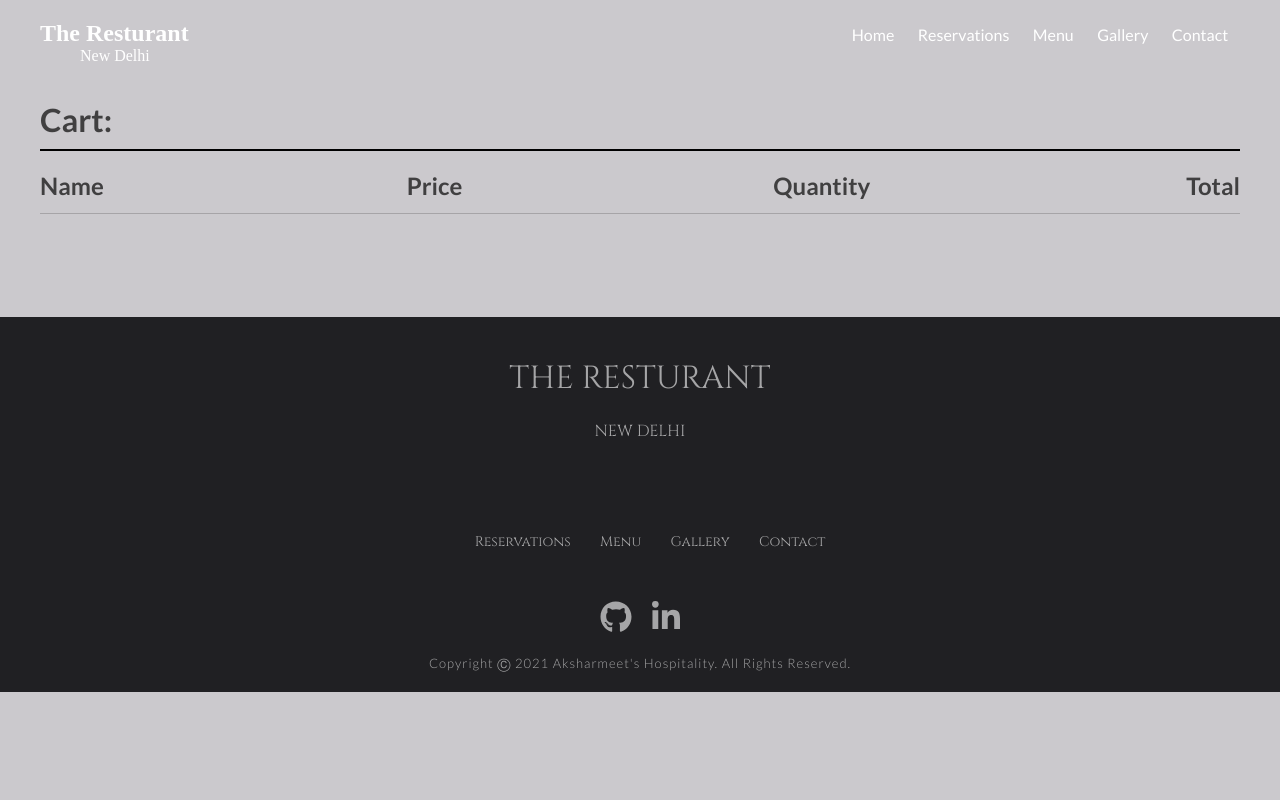
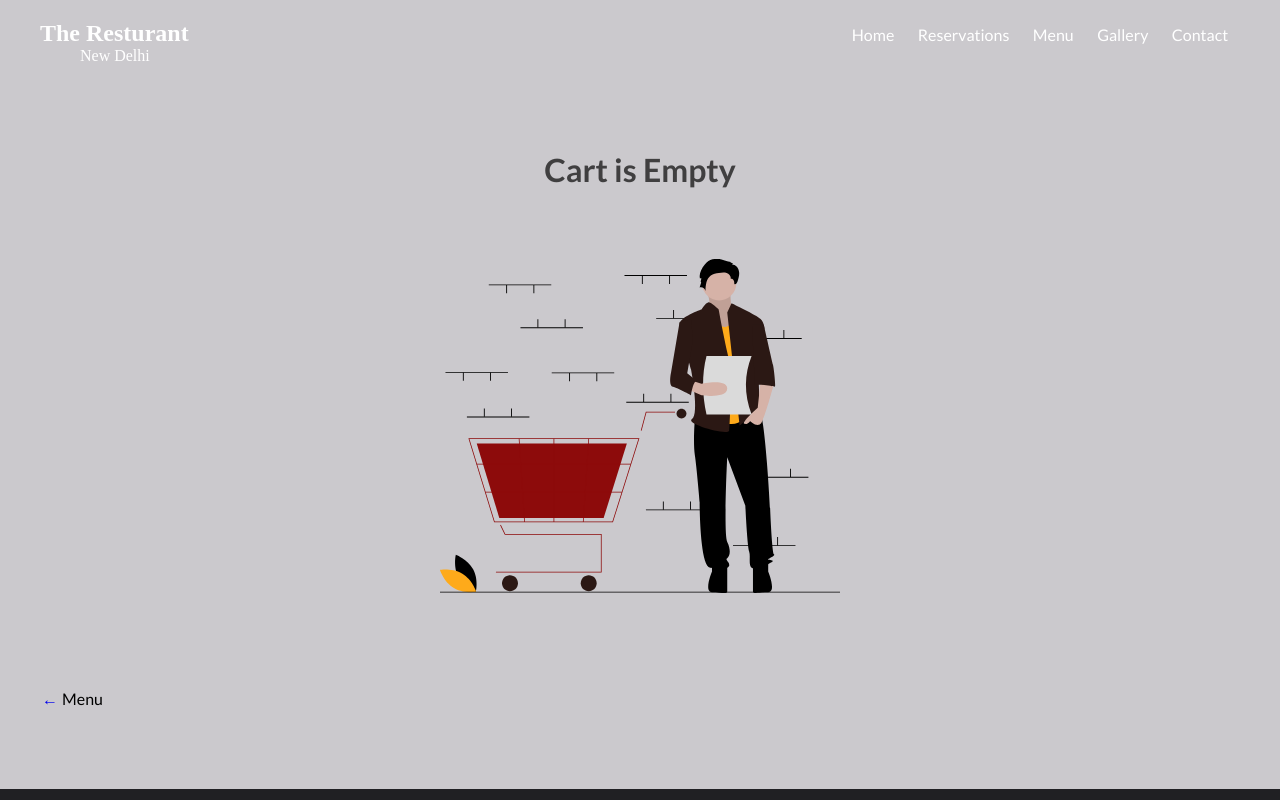
Before and after one commit to Aksharmeet/react-resturant, a React (Create React App) app: page /Order in a window 1280 px wide. Shown: the top 800 px of the page. Built offline with nearby package versions, Linux system fonts and the light colour scheme; a web font is replaced by a local one.

Commit message:
order page

```diff
--- a/src/pages/Menu/Menu.js
+++ b/src/pages/Menu/Menu.js
@@ -8,7 +8,7 @@ import { NavLink } from 'react-router-dom';
 
 function Menu(props) {
 
-    let TotalCount = props.TotalCount;
+
     let dispatch = props.dispatch;
     let button = props.button;
 
--- a/src/pages/Menu/Order.js
+++ b/src/pages/Menu/Order.js
@@ -1,22 +1,38 @@
 import React from 'react'
 import styled from 'styled-components'
-
+import {ReactComponent as EmptyCart} from '../../svgs/empty_cart 1svg.svg'
+import { NavLink } from 'react-router-dom'
 function Order(props) {
 
     const button = props.button
    const foodAdded = button.filter(data => data.orderCount > 0);
    const dispatch =props.dispatch;
-  console.log(foodAdded);
+   let TotalAmount;
+    function CalculateTotal() {
+        const TotalArray =foodAdded.map(items => {
+            const total = items.orderCount * items.price
+            return total;
+          })
+
+        if(TotalArray.length >= 1){
+             TotalAmount = TotalArray.reduce((prevItems, currentItems) => prevItems + currentItems );
+            return TotalAmount;
+        }
+
+    }
+   CalculateTotal()
 
     return (
         <Main>
+         { TotalAmount &&
+          <MainCart>
             <h1>Cart:</h1>
             <div className="hr"/>
             <Titles>
                 <p>Name</p>
                 <p>Price</p>
                 <p>Quantity</p>
-                <p className='total'>Total</p>
+                <p className='total'>Amount</p>
             </Titles>
             <div className="hr1"/>
             {foodAdded.map((items) =>
@@ -36,7 +52,40 @@ function Order(props) {
             </CartItems>
 
              )}
+             <Total_GoBack>
+                <TotalAmounte>
+                    <p>Total:</p>
+                    <p>{TotalAmount}</p>
+                </TotalAmounte>
+                <NavLink to="/Menu">
+                        <GoBack>
+                        <div>&larr;</div>
+                        <p>Menu</p>
+                        </GoBack>
+                </NavLink>
+            </Total_GoBack>
 
+            </MainCart>
+            }
+            {!TotalAmount &&
+             <MainEmpty>
+                 <div className='emptyCart'>
+                     <h1>Cart is Empty</h1>
+                 </div>
+                 <Svg>
+                 <EmptyCart/>
+                 </Svg>
+                 <NavLink to="/Menu">
+                     <EmptyCart_GoBack>
+                        <GoBack>
+                        <div>&larr;</div>
+                        <p>Menu</p>
+                        </GoBack>
+                    </EmptyCart_GoBack>
+                </NavLink>
+             </MainEmpty>
+
+             }
         </Main>
     )
 }
@@ -44,6 +93,11 @@ const Main =styled.div`
     font-family:lato;
     padding:100px 40px;
     color:#000000af;
+
+
+
+`
+const MainCart = styled.div`
     .hr{
         height:2px;
         background:#000000;
@@ -53,18 +107,17 @@ const Main =styled.div`
         background:#0000002f;
         margin:3px auto;
     }
-   h1{
+    h1{
     font-size:2rem;
     font-weight:600;
     margin-bottom:10px;
-   }
+    }
     p{
 
         font-size:1.5rem;
         font-weight:600;
         margin:20px 0 10px 0;
-  }
-
+    }
 `
 const CartItems = styled.div`
 
@@ -125,6 +178,7 @@ const Quantity  =styled.div`
           height:20px;
           border-radius:100px;
           border-style:none;
+          cursor:pointer;
 
 
         &:hover{
@@ -143,4 +197,55 @@ const Titles = styled.div`
         text-align:right;
     }
 `
+const Total_GoBack = styled.div`
+    position:relative;
+
+`
+const TotalAmounte = styled.div`
+    display:flex;
+    justify-content:right;
+    align-items:center;
+    gap:5px;
+`
+const EmptyCart_GoBack = styled.div`
+    position:relative;
+`
+const GoBack = styled.div`
+   display:flex;
+   align-items:baseline;
+   width:65px;
+   margin:0;
+   position:absolute;
+   top:0;
+   p{
+    color:#000;
+    text-decoration:none;
+    font-size:1rem;
+    transition:font-size .2s ;
+    :hover{
+        font-size:1.06rem;
+    }
+}
+
+`
+
+const MainEmpty = styled.div`
+    .emptyCart{
+        display:block;
+        margin:50px auto 500px auto;
+        text-align:center;
+    }
+
+`
+const Svg = styled.div`
+    display:flex;
+    justify-content:center;
+    width:50%;
+    max-width:400px;
+    position:absolute;
+    bottom:0px;
+    left:0;
+    right:0;
+`
+
 export default Order
```
Also changed, not shown: src/App.js (+1 -9 lines), src/svgs/empty_cart 1svg.svg (added).
